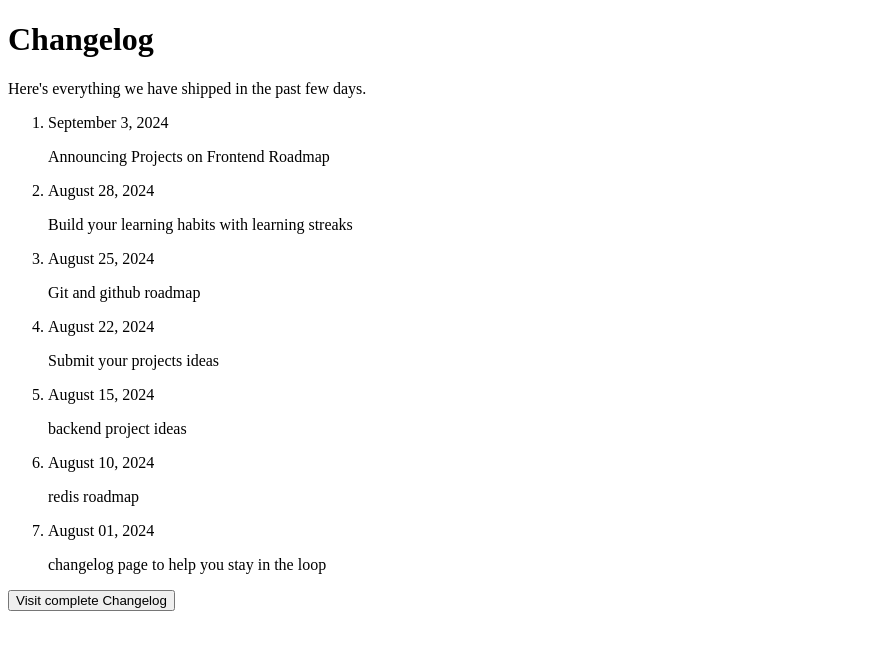
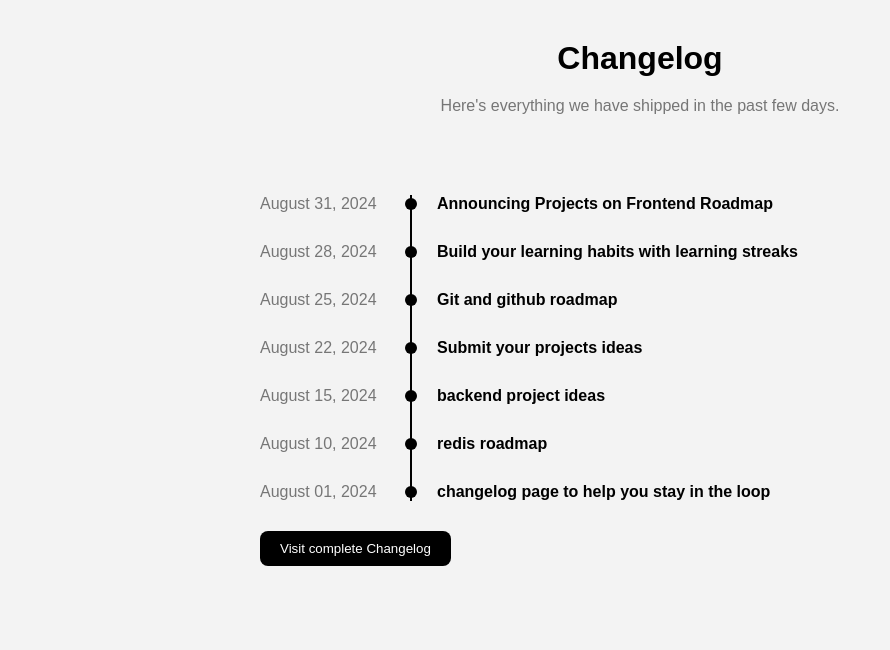
Before and after one commit to userdajheni/frontend-roadmapsh, a plain HTML site: page changelog-component/index.html in a window 1280 px wide. Shown: the whole page, without its empty margins (0-890 px from the left). Drawn offline with Linux system fonts and the light colour scheme.

Commit message:
estilizando com css

```diff
--- a/changelog-component/index.html
+++ b/changelog-component/index.html
@@ -4,6 +4,7 @@
 	<meta charset="UTF-8">
 	<meta name="viewport" content="width=device-width, initial-scale=1.0">
 	<title>Changelog Component</title>
+	<link rel="stylesheet" href="style.css">
 </head>
 <body>
 	<header>
@@ -18,7 +19,7 @@
 			<ol class="changelog-list">
 				<li class="changelog-item">
 					<!-- tag time é a semantica correta para datas -->
-					<time datetime="2024-09-03">September 3, 2024</time>
+					<time datetime="2024-08-31">August 31, 2024</time>
 					<!-- vamos gerar a bolinha com o span -->
 					<span class="dot"></span>
 					<p>Announcing Projects on Frontend Roadmap</p>
@@ -62,8 +63,8 @@
 			</ol>
 		 </section>
 
-		<!-- botão -->
+		 <!-- botão -->
 		 <button class="changelog-button">Visit complete Changelog</button>
-	</main>
+		</main>
 </body>
 </html>
--- /dev/null
+++ b/changelog-component/style.css
@@ -0,0 +1,78 @@
+/* reset css */
+* {
+	margin: 0;
+	padding: 0;
+	box-sizing: border-box;
+}
+
+body {
+	font-family: Arial, sans-serif;
+	background-color: #f3f3f3;
+}
+
+/* centralizar container (conteudo - main) */
+.container {
+	max-width: 800px; /* limita a largura*/
+	margin: 50px auto; /* isso centraliza */
+	padding: 20px;
+}
+
+/* flexbox para posicionar */
+.changelog-list {
+	list-style: none; /* tira as bolinhas da lista */
+	position: relative;
+}
+
+.changelog-item {
+	display: flex; /* coloca tudo em linha horizontal */
+	align-items: center;
+	gap: 20px;
+	margin-bottom: 30px;
+}
+
+/* criar linha vertical (before cria elemento invisivel) */
+.changelog-list::before {
+	content: "";
+	position: absolute; /* permite posicionar com top e left */
+	left: 150px;
+	top: 0;
+	width: 2px;
+	height: 100%; /* pega toda a linha */
+	background-color: black;
+}
+
+/* criar bolinhas */
+.dot {
+	width: 12px;
+	height: 12px;
+	background-color: black;
+	border-radius: 50%;
+}
+
+.changelog-item time {
+	width: 125px;
+	color: #767676;
+}
+
+.changelog-item p { font-weight: bold; }
+
+.changelog-button {
+	padding: 10px 20px;
+	background-color: black;
+	color: white;
+	border: none;
+	border-radius: 8px;
+	cursor: pointer;
+}
+
+ /* header */
+header {
+	margin: 30px 0;
+	text-align: center;
+}
+
+header h1, header p {
+	padding: 10px 0;
+}
+
+header p { color: #767676;}
```
